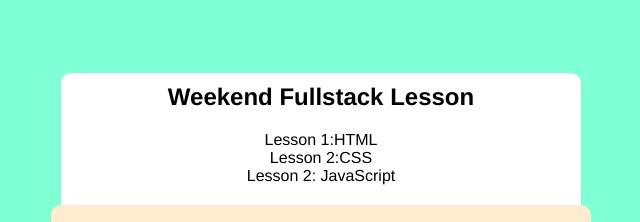
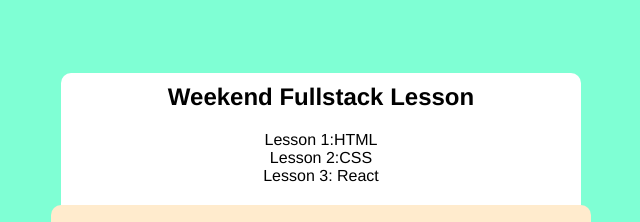
Before and after one commit to Indibaby/Weekend-class-github-practice, a plain HTML site: page index.html in a window 1280 px wide. Shown: the top 222 px of the page, 319-959 px from the left. Drawn offline with Linux system fonts and the light colour scheme.

Commit message:
Updated Lesson Three

```diff
--- a/index.html
+++ b/index.html
@@ -13,7 +13,7 @@
         <ul class="list">
             <li>Lesson 1:HTML</li>
             <li>Lesson 2:CSS</li>
-            <li>Lesson 2: JavaScript</li>
+            <li>Lesson 3: React</li>
         </ul>
         <article class="guide">
             <h2>Latest Lesson Guidelines</h2>
```
